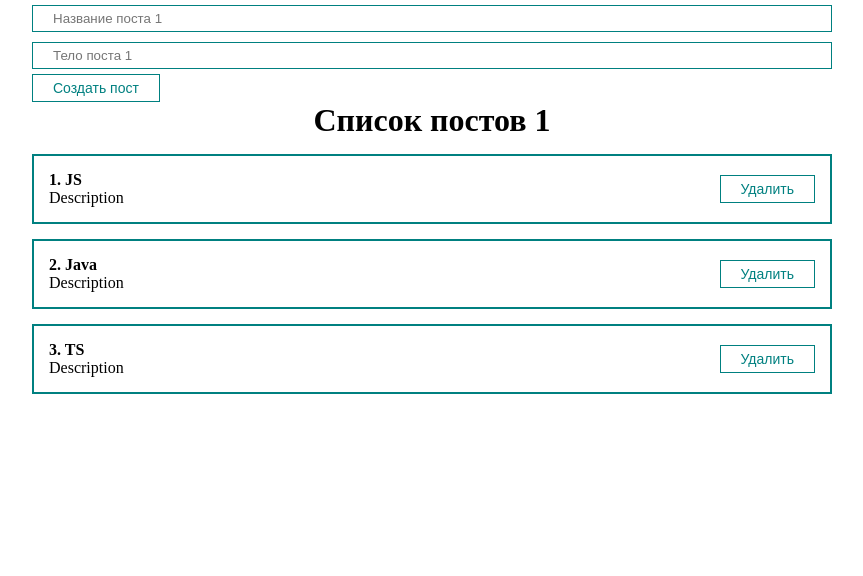
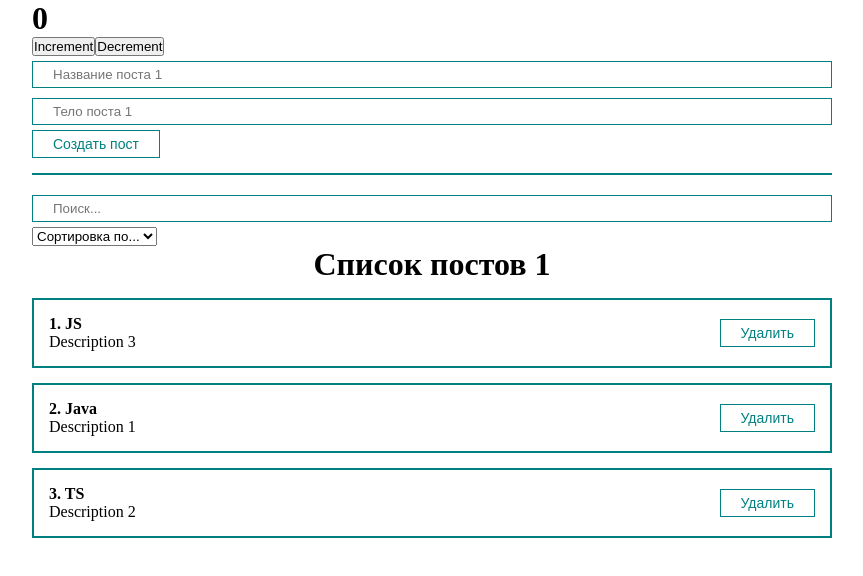
Before and after one commit to jkasvina/react-fund-course, a React (Create React App) app: page / in a window 1280 px wide. Shown: the top 576 px of the page, without its empty margins (208-1071 px from the left). Built offline with nearby package versions, Linux system fonts and the light colour scheme.

Commit message:
new component select

```diff
--- a/src/App.js
+++ b/src/App.js
@@ -4,37 +4,74 @@ import ClassCounter from "./components/ClassCounter";
 import "./styles/App.css";
 import PostList from "./components/PostList";
 import PostForm from "./components/PostForm";
+import MySelect from "./components/UI/select/MySelect";
+import MyInput from "./components/UI/input/MyInput";
 
 function App() {
-
-  const [posts, setPosts] = useState([      // деструктуризация [,]
+  const [posts, setPosts] = useState([    // деструктуризация [,]
     // зачем здесь useState?? почему не просто массив??
-    { id: 1, title: "JS", body: "Description" },
-    { id: 2, title: "Java", body: "Description" },
-    { id: 3, title: "TS", body: "Description" },
+    // потому что мы отслеживаем значение этого массива, он меняется
+    { id: 1, title: "JS", body: "Description 3" },
+    { id: 2, title: "Java", body: "Description 1" },
+    { id: 3, title: "TS", body: "Description 2" },
   ]);
 
+  const [selectedSort, setSelectedSort] = useState("");
+    const [searchQuery, setSearchQuery] = useState("");
+
+  const options = [  // здесь value должно быть равно элементам объектов массива posts!
+    { value: "title", name: "По названию" },
+    { value: "body", name: "По описанию" },
+  ];
+
   const createPost = (newPost) => {
-      // изменяем массив posts - передаём ф-ии setPosts новый массив,
-      // куда разворачиваем старый массив posts, в который добавим 1 новый пост
-      setPosts([...posts, newPost]);       // ф-я изменения состояния
-      // setPosts([...posts, {...post, id: Date.now()}])
-  }
+    // изменяем массив posts - передаём ф-ии setPosts новый массив,
+    // куда разворачиваем старый массив posts, в который добавим 1 новый пост
+    setPosts([...posts, newPost]); // ф-я изменения состояния
+    // setPosts([...posts, {...post, id: Date.now()}])
+  };
 
   // эту ф-ю обратного вызова нужно прокинуть на 2 уровня,
   // сначала в пропсы компонента PostList
   // а там (в PostList) в пропсы компонента PostItem
   const removePost = (post) => {
     // получаем пост из дочернего компонента
-    setPosts(posts.filter(p => p.id !== post.id))
+    setPosts(posts.filter((p) => p.id !== post.id));
+  };
+
+  const sortPosts = (value) => {
+      // ф-я sort() не возвращает новый массив, а мутирует исходный массив
+      // состояние напрямую менять нельзя, т.к. тогда при отключении сортировки
+      // не вернётся исходный массив, поэтому мутируем копию массива
+      // localeCompare - сравнение строк, чаще всего используется при сортировках
+      setSelectedSort(value);
+      setPosts([...posts].sort((a, b) => a[value].localeCompare(b[value])));
   }
 
   return (
     <div className="App">
       {/*<Counter />*/}
-      {/*<ClassCounter />*/}
+      <ClassCounter />
       <PostForm create={createPost} />
-      <PostList title="Список постов 1" posts={posts} remove={removePost}/>
+      <hr />
+      <div>
+          <MyInput
+          placeholder="Поиск..."
+          value={searchQuery}
+          onChange={e => setSearchQuery(e.target.value)}
+          />
+        <MySelect
+          value={selectedSort}
+          onChange={sortPosts}
+          defaultValue="Сортировка по..."
+          options={options}
+        />
+      </div>
+      {posts.length ? ( // условная отрисовка с помощью тернарного оператора
+        <PostList title="Список постов 1" posts={posts} remove={removePost} />
+      ) : (
+        <h1 className="empty_list">Список постов пуст</h1>
+      )}
     </div>
   );
 }
--- a/src/components/ClassCounter.jsx
+++ b/src/components/ClassCounter.jsx
@@ -10,16 +10,18 @@ class ClassCounter extends React.Component {
     this.state = {
       count: 0,
     };
-    // зачем здесь 2 раза привязывается this?????????
-    this.increment = this.increment.bind(this); // без этого ф-я будет возвращать undefined
-    this.decrement = this.decrement.bind(this);
+    // зачем здесь 2 раза привязывается this?
+    // потому что если ф-ии increment и decrement не стрелочные, то они теряют контекст класса, а
+    // this.increment можно представить как имя переменной
+    // this.increment = this.increment.bind(this); // без этого ф-я будет возвращать undefined
+    // this.decrement = this.decrement.bind(this);
   }
 
-  increment() {
+  increment = () => {
     // в классовом компоненте нельзя напрямую изменять состояние this.state.count += 1;
     this.setState({ count: this.state.count + 1 });
   }
-  decrement() {
+  decrement = () => {
     this.setState({ count: this.state.count - 1 });
   }
 
--- a/src/components/PostList.jsx
+++ b/src/components/PostList.jsx
@@ -3,7 +3,7 @@ import PostItem from "./postItem";
 
 // здесь мы принимаем пропсы. поскольку мы знаем, что пропс - это объект
 // необходимо написать его в {} !!!!!!!
-const PostList = ({posts, title, remove}) => {
+const PostList = ({posts, title, remove}) => { // объектная деструктуризация пропса
   return (
     <>
       <h1 style={{ textAlign: "center" }}>
--- /dev/null
+++ b/src/components/UI/select/MySelect.jsx
@@ -0,0 +1,20 @@
+import React from 'react';
+
+const MySelect = ({options, defaultValue, value, onChange}) => {
+    return (
+        <select
+            value={value}
+            onChange={e => onChange(e.target.value)}
+        >
+            {/* disabled то же самое, что disabled=true */}
+            <option disabled value=''> {defaultValue} </option>
+            {options.map(option =>
+                <option key={option.value} value={option.value}>
+                    {option.name}
+                </option>
+            )}
+        </select>
+    );
+};
+
+export default MySelect;
--- a/src/components/postItem.jsx
+++ b/src/components/postItem.jsx
@@ -1,13 +1,13 @@
 import React from "react";
 import MyButton from "./UI/button/MyButton";
 
-const PostItem = (props) => {
+const PostItem = (props) => { // почему здесь пропсы без {}? Потому что все вместе, без имени/перечисления?
   return (
     <>
       <div className="post">
         <div className="post__content">
           <strong>
-            {props.number}. {props.post.title}
+            {`${props.number}. ${props.post.title}`}
           </strong>
           <div>{props.post.body}</div>
         </div>
--- a/src/styles/App.css
+++ b/src/styles/App.css
@@ -23,6 +23,11 @@
     align-items: center;
 }
 
-.post__btsn {
+.empty_list {
+    text-align: center;
+}
 
+hr {
+    margin: 15px 0;
+    border: 1px solid teal;
 }
```
